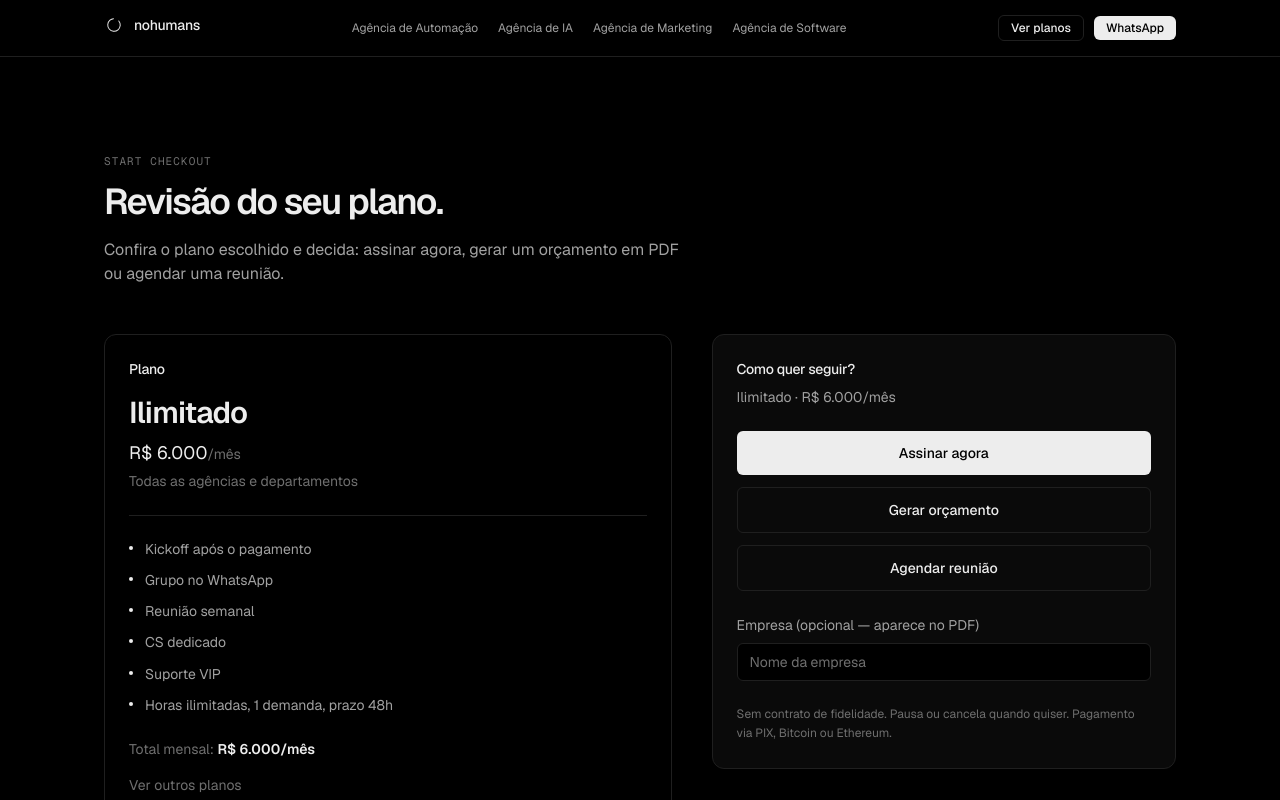
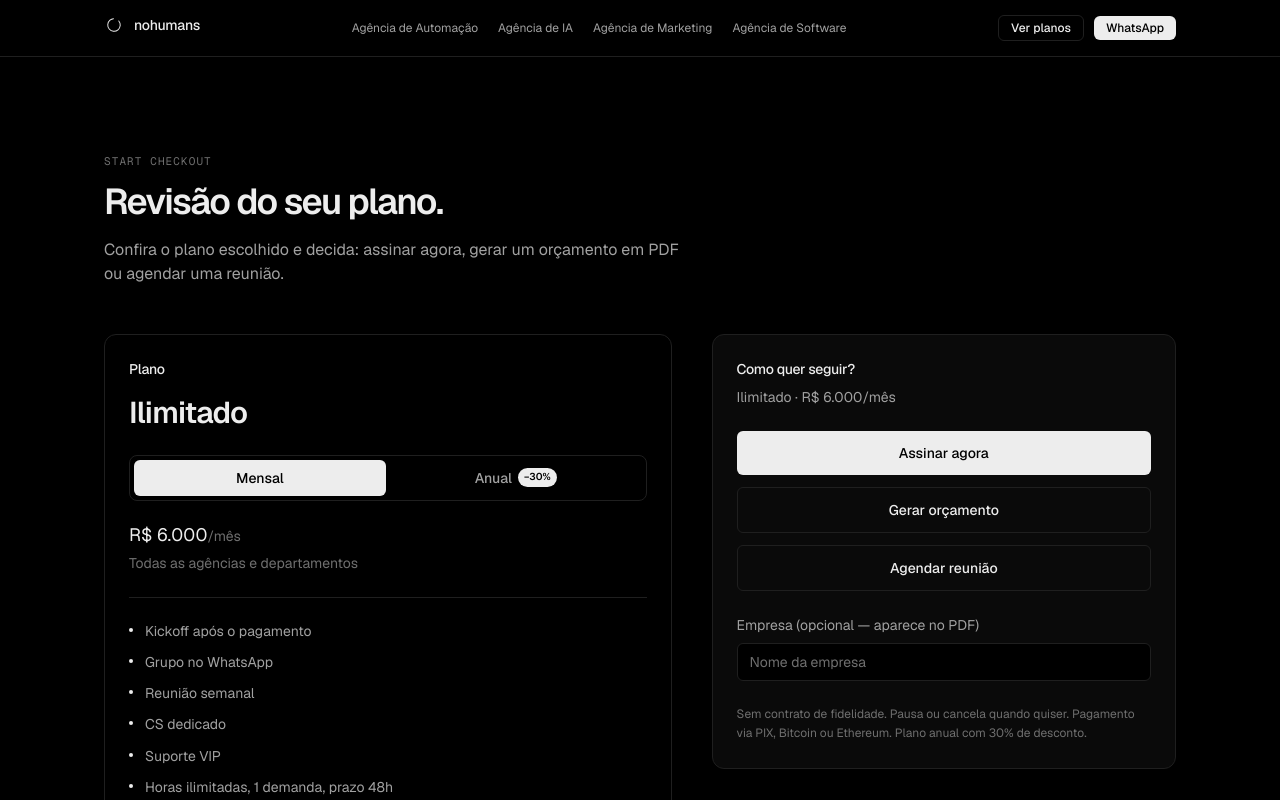
Before and after one commit to lucasmoraesai/agenciadeia, a Next.js app: page /start-checkout in a window 1280 px wide. Shown: the top 800 px of the page. Built offline with nearby package versions, Linux system fonts and the light colour scheme.

Commit message:
feat: toggle mensal/anual com 30% off no plano anual (revisao, checkout e PDF)

```diff
--- a/components/checkout-form.tsx
+++ b/components/checkout-form.tsx
@@ -48,6 +48,7 @@ export function CheckoutForm() {
   const plan = search.get("plan");
   const mode: CheckoutMode =
     plan === "ilimitado" ? "ilimitado" : plan === "agencia" ? "agencia" : "cart";
+  const billing = search.get("billing") === "anual" ? "anual" : "mensal";
 
   const [company, setCompany] = useState("");
   const [email, setEmail] = useState("");
@@ -57,18 +58,23 @@ export function CheckoutForm() {
   const [cryptoLoading, setCryptoLoading] = useState(false);
 
   const order = useMemo(() => {
+    const annual = billing === "anual";
     if (mode === "ilimitado") {
       return {
         title: "Ilimitado",
-        lines: ["Todos os departamentos"],
-        total: ILIMITADO_AMOUNT,
+        lines: annual
+          ? ["Todos os departamentos", "Cobrança anual — 30% OFF"]
+          : ["Todos os departamentos"],
+        total: annual ? Math.round(ILIMITADO_AMOUNT * 0.7) * 12 : ILIMITADO_AMOUNT,
       };
     }
     if (mode === "agencia") {
       return {
         title: "Por agência",
-        lines: ["1 agência + 1 departamento"],
-        total: AVULSO_AMOUNT,
+        lines: annual
+          ? ["1 agência + 1 departamento", "Cobrança anual — 30% OFF"]
+          : ["1 agência + 1 departamento"],
+        total: annual ? Math.round(AVULSO_AMOUNT * 0.7) * 12 : AVULSO_AMOUNT,
       };
     }
     return {
@@ -76,7 +82,9 @@ export function CheckoutForm() {
       lines: items.map((item) => `${item.title} — ${formatBRL(AVULSO_AMOUNT)}/mês`),
       total,
     };
-  }, [mode, items, total]);
+  }, [mode, items, total, billing]);
+
+  const periodLabel = mode === "cart" ? "/mês" : billing === "anual" ? "/ano" : "/mês";
 
   const emptyCart = mode === "cart" && ready && items.length === 0;
 
@@ -137,14 +145,18 @@ export function CheckoutForm() {
       email.trim() ? `E-mail: ${email.trim()}` : null,
       "",
       mode === "ilimitado"
-        ? "Plano: Ilimitado — R$ 6.000/mês"
+        ? billing === "anual"
+          ? `Plano: Ilimitado — Anual (30% OFF, ${formatBRL(order.total)}/ano)`
+          : "Plano: Ilimitado — R$ 6.000/mês"
         : mode === "agencia"
-          ? "Plano: Por agência — R$ 3.000/mês"
+          ? billing === "anual"
+            ? `Plano: Por agência — Anual (30% OFF, ${formatBRL(order.total)}/ano)`
+            : "Plano: Por agência — R$ 3.000/mês"
           : "Pedido:",
       ...(mode === "ilimitado" || mode === "agencia"
         ? []
         : order.lines.map((line) => `• ${line}`)),
-      `Total: ${formatBRL(order.total)}/mês`,
+      `Total: ${formatBRL(order.total)}${periodLabel}`,
       "",
       `Pagamento: ${method.toUpperCase()}`,
       method === "pix"
@@ -158,7 +170,7 @@ export function CheckoutForm() {
     ].filter((line) => line !== null);
 
     return lines.join("\n");
-  }, [company, email, mode, order, method, paymentTarget, cryptoAmount]);
+  }, [company, email, mode, order, method, paymentTarget, cryptoAmount, billing, periodLabel]);
 
   if (!ready) {
     return (
@@ -220,8 +232,13 @@ export function CheckoutForm() {
               ))}
             </ul>
             <p className="mt-6 flex items-baseline justify-between border-t border-border pt-4">
-              <span className="text-sm text-subtle">Total mensal</span>
-              <span className="text-xl font-semibold">{formatBRL(order.total)}</span>
+              <span className="text-sm text-subtle">
+                Total {mode === "cart" ? "mensal" : billing === "anual" ? "anual" : "mensal"}
+              </span>
+              <span className="text-xl font-semibold">
+                {formatBRL(order.total)}
+                <span className="text-sm text-subtle">{periodLabel}</span>
+              </span>
             </p>
             {mode === "cart" && (
               <p className="mt-2 text-xs text-subtle">
@@ -295,7 +312,8 @@ export function CheckoutForm() {
                     : "Pagar com Ethereum"}
               </h2>
               <p className="mt-0.5 text-sm text-muted">
-                {formatBRL(order.total)}/mês
+                {formatBRL(order.total)}
+                {periodLabel}
                 {method !== "pix" && cryptoAmount
                   ? ` ≈ ${cryptoAmount} ${method.toUpperCase()}`
                   : ""}
--- a/components/start-checkout.tsx
+++ b/components/start-checkout.tsx
@@ -19,15 +19,24 @@ export function StartCheckout() {
     [planId],
   );
 
-  const price = plan.id === "ilimitado" ? 6000 : 3000;
-  const monthly = formatBRL(price);
+  const basePrice = plan.id === "ilimitado" ? 6000 : 3000;
+  const isUnlimited = plan.id === "ilimitado";
 
   const [company, setCompany] = useState("");
+  const [billing, setBilling] = useState<"mensal" | "anual">("mensal");
   const [mounted, setMounted] = useState(false);
 
   useEffect(() => {
     setMounted(true);
   }, []);
+
+  const isAnnual = billing === "anual";
+  const monthly = formatBRL(basePrice);
+  const monthlyEquiv = Math.round(basePrice * 0.7);
+  const monthlyEquivBRL = formatBRL(monthlyEquiv);
+  const annualTotal = monthlyEquiv * 12;
+  const annualBRL = formatBRL(annualTotal);
+  const annualDiscountBRL = formatBRL(basePrice * 12 - annualTotal);
 
   const meetingText = `Olá! Quero agendar uma reunião pra entender o plano ${plan.name} (${plan.price}${plan.period}) da No Humans.`;
 
@@ -38,8 +47,6 @@ export function StartCheckout() {
     const d = String(stamp.getDate()).padStart(2, "0");
     return `NH-${y}${m}${d}-01`;
   }, []);
-
-  const isUnlimited = plan.id === "ilimitado";
 
   return (
     <>
@@ -62,11 +69,58 @@ export function StartCheckout() {
             <p className="mt-4 text-3xl font-semibold tracking-tight">
               {plan.name}
             </p>
-            <p className="mt-2 text-lg">
-              {plan.price}
-              <span className="text-sm text-subtle">{plan.period}</span>
+
+            {/* Toggle mensal / anual */}
+            <div className="mt-6 grid grid-cols-2 gap-1 rounded-lg border border-border p-1">
+              <button
+                type="button"
+                onClick={() => setBilling("mensal")}
+                className={`rounded-md px-3 py-2 text-sm font-medium transition-colors ${
+                  !isAnnual
+                    ? "bg-foreground text-background"
+                    : "text-muted hover:bg-surface-hover"
+                }`}
+              >
+                Mensal
+              </button>
+              <button
+                type="button"
+                onClick={() => setBilling("anual")}
+                className={`flex items-center justify-center gap-1.5 rounded-md px-3 py-2 text-sm font-medium transition-colors ${
+                  isAnnual
+                    ? "bg-foreground text-background"
+                    : "text-muted hover:bg-surface-hover"
+                }`}
+              >
+                Anual
+                <span
+                  className={`rounded-full px-1.5 py-0.5 text-[10px] font-semibold ${
+                    isAnnual
+                      ? "bg-background text-foreground"
+                      : "bg-foreground text-background"
+                  }`}
+                >
+                  −30%
+                </span>
+              </button>
+            </div>
+
+            <p className="mt-5 text-lg">
+              {isAnnual ? monthlyEquivBRL : plan.price}
+              <span className="text-sm text-subtle">
+                {isAnnual ? "/mês equivalente" : plan.period}
+              </span>
             </p>
+            {isAnnual && (
+              <p className="mt-1 text-sm text-muted">
+                {annualBRL}/ano ·{" "}
+                <span className="font-medium text-foreground">
+                  30% de desconto (economia de {annualDiscountBRL}/ano)
+                </span>
+              </p>
+            )}
             <p className="mt-1 text-sm text-subtle">{plan.quota}</p>
+
             <ul className="mt-6 space-y-3 border-t border-border pt-6">
               {plan.includes.map((item) => (
                 <li key={item} className="flex items-start gap-3 text-sm text-muted">
@@ -76,9 +130,9 @@ export function StartCheckout() {
               ))}
             </ul>
             <p className="mt-6 text-sm text-subtle">
-              Total mensal:{" "}
+              {isAnnual ? "Total anual" : "Total mensal"}:{" "}
               <span className="font-semibold text-foreground">
-                {monthly}/mês
+                {isAnnual ? `${annualBRL}/ano` : `${monthly}/mês`}
               </span>
             </p>
             <a
@@ -93,12 +147,14 @@ export function StartCheckout() {
           <aside className="rounded-xl border border-border-strong bg-surface p-6 lg:sticky lg:top-20 lg:self-start">
             <h2 className="text-sm font-medium tracking-tight">Como quer seguir?</h2>
             <p className="mt-2 text-sm text-muted">
-              {plan.name} · {monthly}
-              {plan.period}
+              {plan.name} ·{" "}
+              {isAnnual
+                ? `${annualBRL}/ano (30% OFF)`
+                : `${monthly}${plan.period}`}
             </p>
             <div className="mt-6 space-y-3">
               <a
-                href={`/checkout/?plan=${plan.id}`}
+                href={`/checkout/?plan=${plan.id}${isAnnual ? "&billing=anual" : ""}`}
                 className="flex w-full items-center justify-center rounded-md bg-foreground px-4 py-3 text-sm font-medium text-background transition-opacity hover:opacity-85"
               >
                 Assinar agora
@@ -134,7 +190,8 @@ export function StartCheckout() {
             />
             <p className="mt-6 text-xs leading-relaxed text-subtle">
               Sem contrato de fidelidade. Pausa ou cancela quando quiser.
-              Pagamento via PIX, Bitcoin ou Ethereum.
+              Pagamento via PIX, Bitcoin ou Ethereum. Plano anual com 30% de
+              desconto.
             </p>
           </aside>
         </div>
@@ -218,6 +275,9 @@ export function StartCheckout() {
                 {/* Título */}
                 <h2 className="mt-5 text-2xl font-bold tracking-tight">
                   Assinatura {plan.name}
+                  <span className="ml-2 align-middle rounded-full border border-neutral-300 px-2 py-0.5 text-[10px] font-semibold uppercase tracking-widest text-neutral-600">
+                    {isAnnual ? "Anual · −30%" : "Mensal"}
+                  </span>
                 </h2>
                 <p className="mt-1 text-sm leading-relaxed text-neutral-600">
                   Automação, IA, marketing, software e UX em uma assinatura.
@@ -239,12 +299,26 @@ export function StartCheckout() {
                         Assinatura {plan.name}
                       </td>
                       <td className="py-2.5 pr-4 text-neutral-600">
-                        {plan.quota}
+                        {plan.quota} · cobrança{" "}
+                        {isAnnual ? "anual" : "mensal"}
                       </td>
                       <td className="py-2.5 text-right font-semibold">
-                        {monthly}/mês
+                        {isAnnual ? `${annualBRL}/ano` : `${monthly}/mês`}
                       </td>
                     </tr>
+                    {isAnnual && (
+                      <tr className="border-b border-neutral-200">
+                        <td className="py-2.5 pr-4 font-semibold">
+                          Desconto anual (30% OFF)
+                        </td>
+                        <td className="py-2.5 pr-4 text-neutral-600">
+                          Equivale a {monthlyEquivBRL}/mês
+                        </td>
+                        <td className="py-2.5 text-right font-semibold text-neutral-700">
+                          −{annualDiscountBRL}
+                        </td>
+                      </tr>
+                    )}
                     <tr className="border-b border-neutral-200">
                       <td className="py-2.5 pr-4 font-semibold">
                         Setup &amp; kickoff
@@ -284,7 +358,7 @@ export function StartCheckout() {
                         Formas de pagamento
                       </td>
                       <td className="py-2.5 pr-4 text-neutral-600">
-                        PIX, Bitcoin ou Ethereum — mensal, sem fidelidade
+                        PIX, Bitcoin ou Ethereum — sem fidelidade
                       </td>
                       <td className="py-2.5 text-right text-neutral-500">
                         —
@@ -296,12 +370,12 @@ export function StartCheckout() {
                 {/* Total */}
                 <div className="mt-4 flex items-center justify-between rounded-lg border border-neutral-300 bg-neutral-50 px-5 py-3">
                   <span className="text-sm font-semibold text-neutral-700">
-                    Total mensal
+                    {isAnnual ? "Total anual" : "Total mensal"}
                   </span>
                   <span className="text-xl font-bold">
-                    {monthly}
+                    {isAnnual ? annualBRL : monthly}
                     <span className="ml-1 text-sm font-medium text-neutral-500">
-                      /mês
+                      {isAnnual ? "/ano" : "/mês"}
                     </span>
                   </span>
                 </div>
@@ -326,9 +400,12 @@ export function StartCheckout() {
                   </p>
                   <p className="mt-1">
                     Kickoff após o pagamento para configurar o grupo e entender a
-                    demanda. CS dedicado e suporte VIP. Mensal, via WhatsApp —
-                    pausa ou cancela quando quiser. Validade desta proposta: 15
-                    dias.
+                    demanda. CS dedicado e suporte VIP. Cobrança{" "}
+                    {isAnnual ? "anual" : "mensal"}, via WhatsApp — pausa ou
+                    cancela quando quiser.
+                    {isAnnual &&
+                      " Desconto de 30% aplicado no plano anual."}{" "}
+                    Validade desta proposta: 15 dias.
                   </p>
                 </div>
 
```
